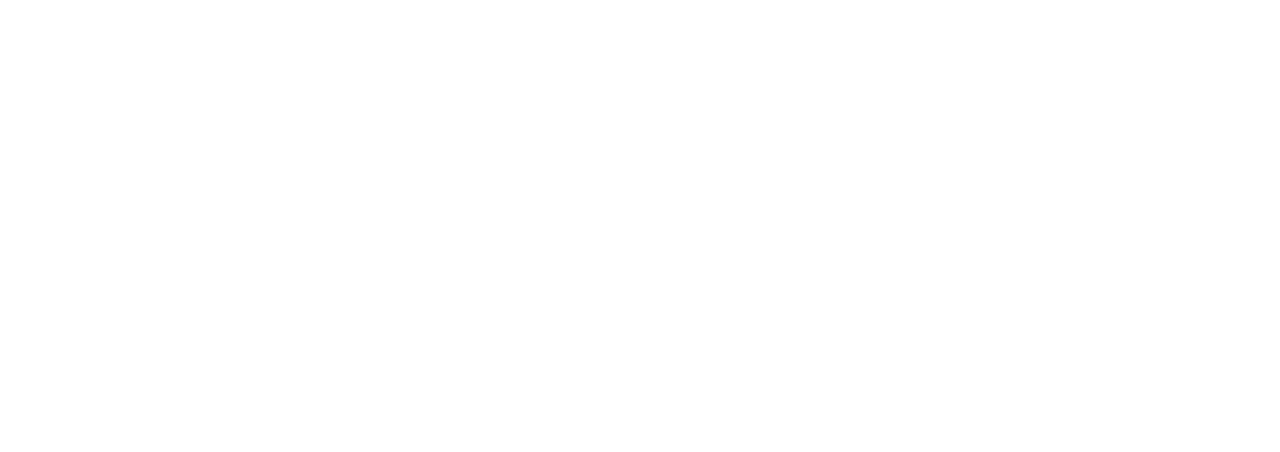
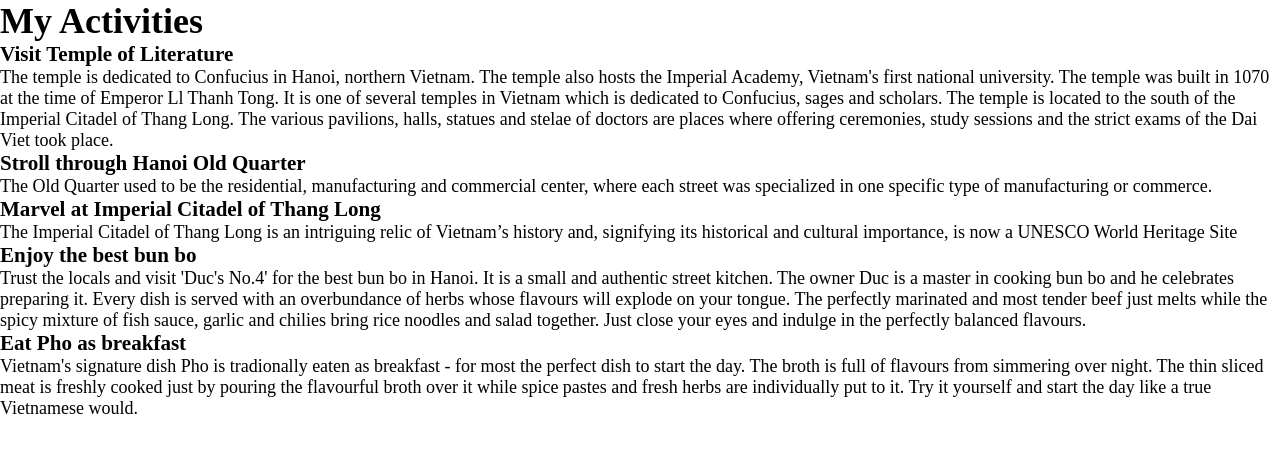
Before and after one commit to sinafischer/capstone-project, a React (Create React App) app: page / in a window 1280 px wide. Shown: the top 452 px of the page. Built offline with nearby package versions, Linux system fonts and the light colour scheme.

Commit message:
Add activityList, activities.json, color variables in GlobalStyle

```diff
--- a/src/App.js
+++ b/src/App.js
@@ -1,11 +1,11 @@
 import React from 'react'
+import ActivityList from './components/ActivityList'
 
-function App() {
+export default function App() {
   return (
-    <div className="App">
-      <header></header>
+    <div>
+      <h1>My Activities</h1>
+      <ActivityList />
     </div>
   )
 }
-
-export default App
--- a/src/GlobalStyle.js
+++ b/src/GlobalStyle.js
@@ -3,6 +3,11 @@
 export default createGlobalStyle`
 :root {
   --primary: #bae8e8;
+  --secondary: #82a2a2;
+  --tertiary: #e8badd;
+  --quarternary: #a2829a;
+  --quinary: #e8dfba;
+  --senary: #fdfdfd;
 }
 
 * {
--- /dev/null
+++ b/src/activities.json
@@ -0,0 +1,26 @@
+[
+  {
+    "name": "Visit Temple of Literature",
+    "details": "The temple is dedicated to Confucius in Hanoi, northern Vietnam. The temple also hosts the Imperial Academy, Vietnam's first national university. The temple was built in 1070 at the time of Emperor Ll Thanh Tong. It is one of several temples in Vietnam which is dedicated to Confucius, sages and scholars. The temple is located to the south of the Imperial Citadel of Thang Long. The various pavilions, halls, statues and stelae of doctors are places where offering ceremonies, study sessions and the strict exams of the Dai Viet took place."
+  },
+
+  {
+    "name": "Stroll through Hanoi Old Quarter",
+    "details": "The Old Quarter used to be the residential, manufacturing and commercial center, where each street was specialized in one specific type of manufacturing or commerce."
+  },
+
+  {
+    "name": "Marvel at Imperial Citadel of Thang Long",
+    "details": "The Imperial Citadel of Thang Long is an intriguing relic of Vietnam’s history and, signifying its historical and cultural importance, is now a UNESCO World Heritage Site"
+  },
+
+  {
+    "name": "Enjoy the best bun bo",
+    "details": "Trust the locals and visit 'Duc's No.4' for the best bun bo in Hanoi. It is a small and authentic street kitchen. The owner Duc is a master in cooking bun bo and he celebrates preparing it. Every dish is served with an overbundance of herbs whose flavours will explode on your tongue. The perfectly marinated and most tender beef just melts while the spicy mixture of fish sauce, garlic and chilies bring rice noodles and salad together. Just close your eyes and indulge in the perfectly balanced flavours."
+  },
+
+  {
+    "name": "Eat Pho as breakfast",
+    "details": "Vietnam's signature dish Pho is tradionally eaten as breakfast - for most the perfect dish to start the day. The broth is full of flavours from simmering over night. The thin sliced meat is freshly cooked just by pouring the flavourful broth over it while spice pastes and fresh herbs are individually put to it. Try it yourself and start the day like a true Vietnamese would."
+  }
+]
--- /dev/null
+++ b/src/components/ActivityList.js
@@ -0,0 +1,15 @@
+import React from 'react'
+import activities from '../activities.json'
+
+export default function ActivityList() {
+  return (
+    <ul>
+      {activities.map((activity) => (
+        <li>
+          <h3>{activity.name}</h3>
+          <p>{activity.details}</p>
+        </li>
+      ))}
+    </ul>
+  )
+}
```
